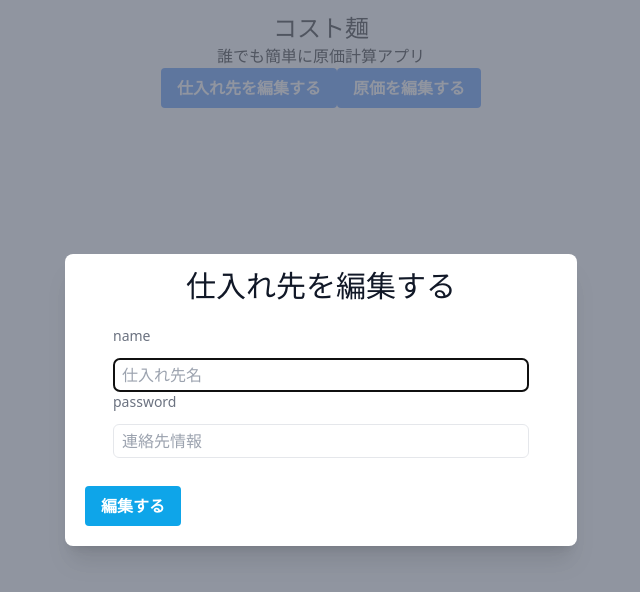
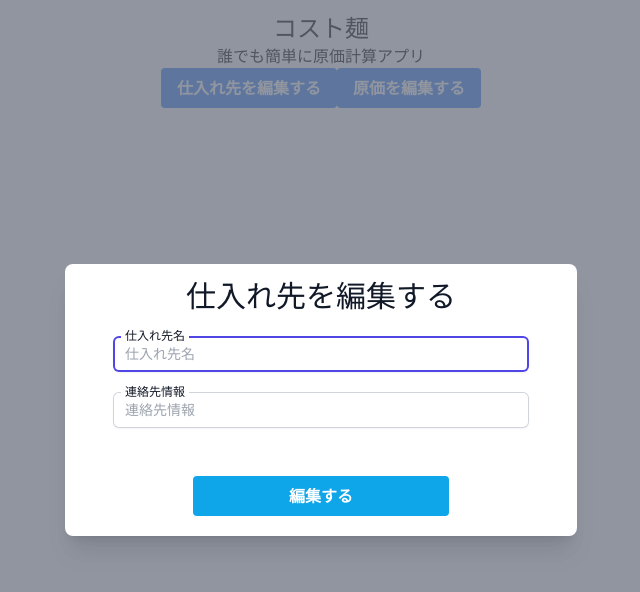
Before and after one commit to uenomoto/cost_men, a Next.js app in the folder frontend/: page / in a window 1280 px wide. Both pictures are taken after a click on the button "仕入れ先を編集する". Shown: the top 592 px of the page, without its empty margins (319-959 px from the left). Built offline with nearby package versions, Linux system fonts and the light colour scheme; a web font is replaced by a local one.

Commit message:
モーダル型完成

```diff
--- a/frontend/components/atoms/form/EditSubmit.tsx
+++ b/frontend/components/atoms/form/EditSubmit.tsx
@@ -7,12 +7,14 @@ type SubmitProps = {
 
 export const EditSubmit = ({ text, onClick }: SubmitProps) => {
   return (
+    <div className="text-center">
       <button
         type="submit"
-      className="bg-sky-500 hover:bg-sky-700 text-white font-bold py-2 px-4 rounded"
+        className="bg-sky-500 hover:bg-sky-700 text-white font-bold py-2 px-24 rounded"
         onClick={onClick}
       >
         {text}
       </button>
+    </div>
   );
 };
--- a/frontend/components/atoms/form/Input.tsx
+++ b/frontend/components/atoms/form/Input.tsx
@@ -1,20 +1,45 @@
 import React from "react";
 
 type InputProps = {
+  htmlfor: string;
+  text: string;
   type: string;
   placeholder: string;
   value: string;
+  name: string;
+  id: string;
   onChange: (value: string) => void;
 };
 
-export const Input = ({ type, placeholder, value, onChange }: InputProps) => {
+export const Input = ({
+  htmlfor,
+  text,
+  type,
+  placeholder,
+  value,
+  name,
+  id,
+  onChange,
+}: InputProps) => {
   return (
+    <>
+      <div className="relative">
+        <label
+          htmlFor={htmlfor}
+          className="absolute -top-2 left-2 inline-block bg-white px-1 text-xs font-medium text-gray-900"
+        >
+          {text}
+        </label>
         <input
           type={type}
           placeholder={placeholder}
           value={value}
+          name={name}
+          id={id}
           onChange={(e) => onChange(e.target.value)}
-      className="mt-3 border rounded-md px-2 py-1 w-full"
+          className="block w-full rounded-md border-0 py-1.5 mb-5 text-gray-900 shadow-sm ring-1 ring-inset ring-gray-300 placeholder:text-gray-400 focus:ring-2 focus:ring-inset focus:ring-indigo-600 sm:text-sm sm:leading-6"
         />
+      </div>
+    </>
   );
 };
--- a/frontend/components/atoms/form/Label.tsx
+++ /dev/null
@@ -1,9 +0,0 @@
-import React from "react";
-
-type LabelProps = {
-  text: string;
-};
-
-export const Label = ({ text }: LabelProps) => {
-  return <p className="text-sm text-gray-500">{text}</p>;
-};
--- a/frontend/components/atoms/form/Submit.tsx
+++ b/frontend/components/atoms/form/Submit.tsx
@@ -7,12 +7,14 @@ type SubmitProps = {
 
 export const Submit = ({ text, onClick }: SubmitProps) => {
   return (
+    <div className="text-center">
       <button
         type="submit"
-      className="bg-green-500 hover:bg-green-700 text-white font-bold py-2 px-4 rounded"
+        className="bg-green-500 hover:bg-green-700 text-white font-bold py-2 px-24 rounded"
         onClick={onClick}
       >
         {text}
       </button>
+    </div>
   );
 };
--- a/frontend/components/modal/EditIngredientModel.tsx
+++ b/frontend/components/modal/EditIngredientModel.tsx
@@ -1,7 +1,6 @@
 import React, { useState } from "react";
 import { Modal } from "./Modal";
 import { Input } from "../atoms/form/Input";
-import { Label } from "../atoms/form/Label";
 import { EditSubmit } from "../atoms/form/EditSubmit";
 
 export const EditIngredientModel = () => {
@@ -13,7 +12,9 @@ export const EditIngredientModel = () => {
   const [unit, setUnit] = useState("");
 
   const ingredientHandleSubmit = () => {
-    console.log(ingredientName, buyCost, buyQuantity, unit);
+    console.log(
+      `原材料名: ${ingredientName}, 買ったときの値段: ${buyCost}, 買ったときの数量: ${buyQuantity}, 単位: ${unit}`
+    );
 
     setIngredientName("");
     setBuyCost("");
@@ -36,31 +37,43 @@ export const EditIngredientModel = () => {
         </div>
         <div className="p-7">
           <div className="">
-            <Label text="name" />
             <Input
+              text="材料名"
+              htmlfor="ingredientName"
               type="text"
+              name="ingredientName"
+              id="ingredientName"
               placeholder="原材料名"
               value={ingredientName}
               onChange={setIngredientName}
             />
           </div>
-          <Label text="値段" />
           <Input
+            text="購入時価格"
+            htmlfor="buyCost"
             type="text"
+            name="buyCost"
+            id="buyCost"
             placeholder="買ったときの値段"
             value={buyCost}
             onChange={setBuyCost}
           />
-          <Label text="数量" />
           <Input
+            text="購入時数量"
+            htmlfor="buyQuantity"
             type="number"
+            name="buyQuantity"
+            id="buyQuantity"
             placeholder="買ったときの数量"
             value={buyQuantity}
             onChange={setBuyQuantity}
           />
-          <Label text="単位" />
           <Input
+            text="単位"
+            htmlfor="unit"
             type="text"
+            name="unit"
+            id="unit"
             placeholder="単位"
             value={unit}
             onChange={setUnit}
--- a/frontend/components/modal/EditSupplierModel.tsx
+++ b/frontend/components/modal/EditSupplierModel.tsx
@@ -1,7 +1,6 @@
 import React, { useState } from "react";
 import { Modal } from "./Modal";
 import { Input } from "../atoms/form/Input";
-import { Label } from "../atoms/form/Label";
 import { EditSubmit } from "../atoms/form/EditSubmit";
 
 export const EditSupplierModel = () => {
@@ -35,17 +34,23 @@ export const EditSupplierModel = () => {
         </div>
         <div className="p-7">
           <div className="">
-            <Label text="name" />
             <Input
+              text="仕入れ先名"
+              htmlfor="supplierName"
               type="text"
+              name="supplierName"
+              id="supplierName"
               placeholder="仕入れ先名"
               value={supplierName}
               onChange={setSupplierName}
             />
           </div>
-          <Label text="password" />
           <Input
+            text="連絡先情報"
+            htmlfor="contactInfo"
             type="text"
+            name="contactInfo"
+            id="contactInfo"
             placeholder="連絡先情報"
             value={contactInfo}
             onChange={setContactInfo}
--- a/frontend/package.json
+++ b/frontend/package.json
@@ -12,6 +12,7 @@
   "dependencies": {
     "@headlessui/react": "^1.7.15",
     "@heroicons/react": "^2.0.18",
+    "@tailwindcss/forms": "^0.5.3",
     "@types/node": "20.4.1",
     "@types/react": "18.2.14",
     "@types/react-dom": "18.2.6",
--- a/frontend/tailwind.config.js
+++ b/frontend/tailwind.config.js
@@ -16,5 +16,5 @@ module.exports = {
       },
     },
   },
-  plugins: [],
+  plugins: [require("@tailwindcss/forms")],
 };
```
Also changed, not shown: 2 other files (tests, documents, lock files or other folders). Lines whose indentation alone changed are shown as unchanged.
